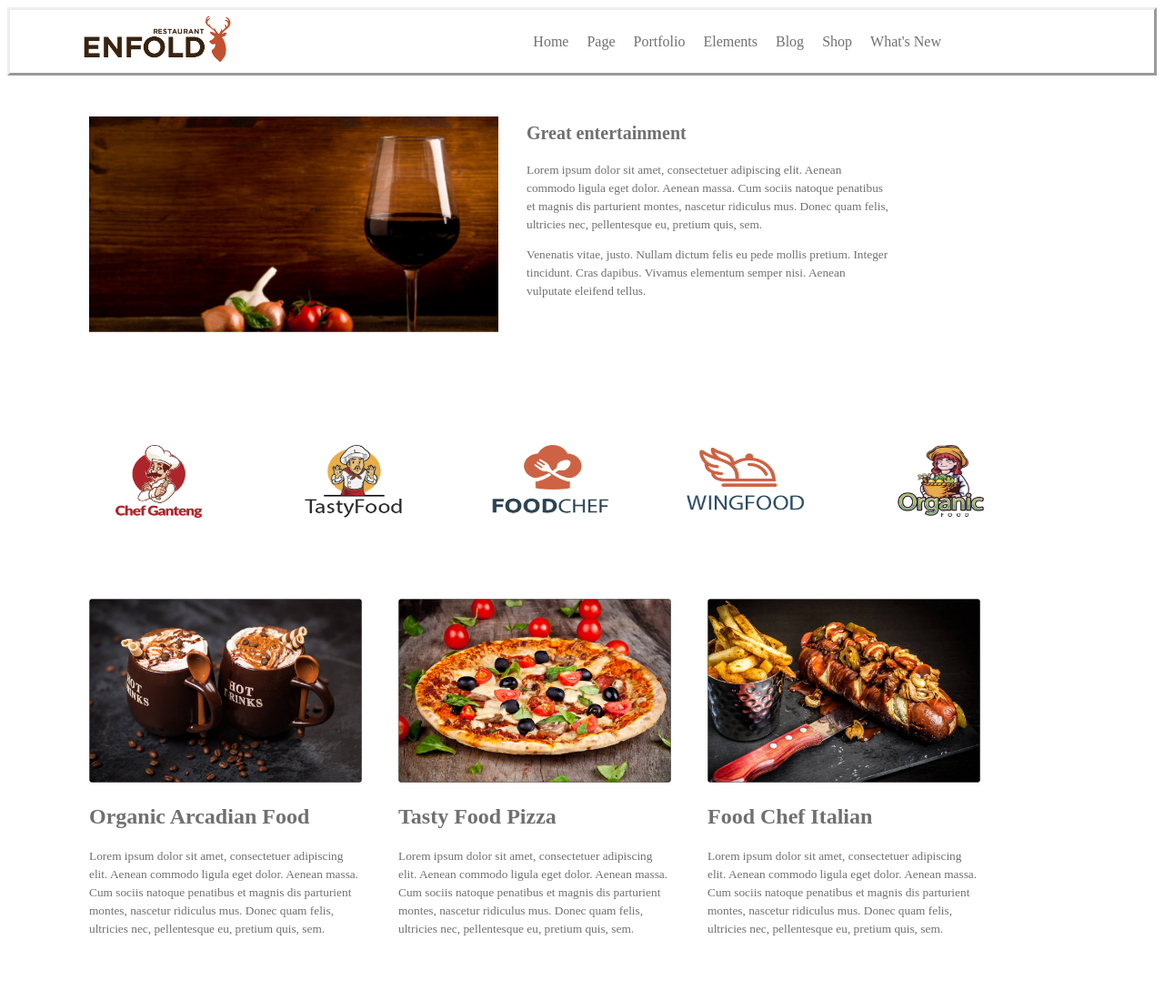
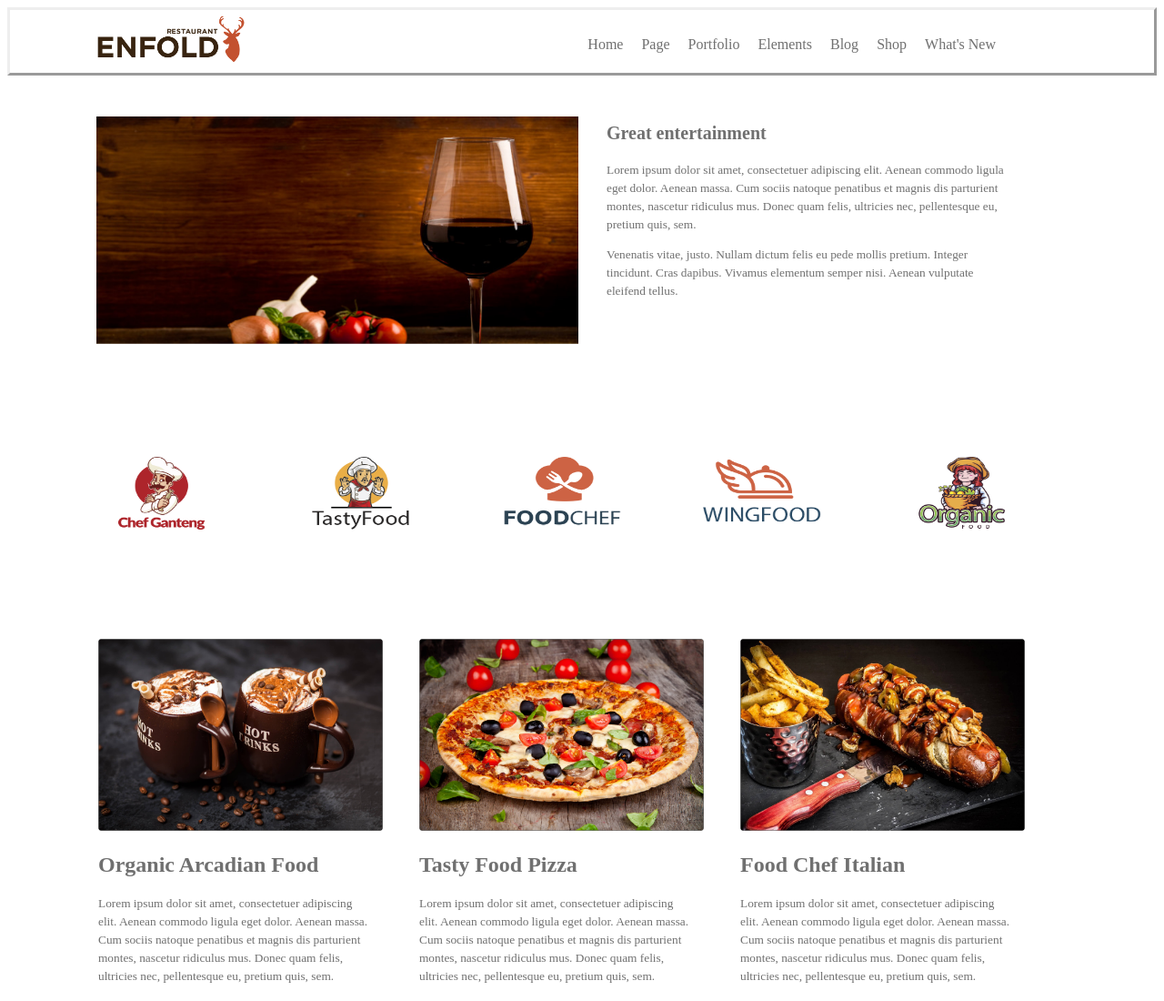
Before and after one commit to Gnanamoorth/gnanamoorthy, a plain HTML site: page Scss -main/assignment.html in a window 1280 px wide. Shown: the whole page at 91% size. Before the commit the page ends 1052 px from the top, so only its background shows below. Drawn offline with Linux system fonts and the light colour scheme.

Commit message:
Update card.css

```diff
--- a/Scss -main/card.css
+++ b/Scss -main/card.css
@@ -5,18 +5,18 @@ header {
   height: 69px;
 }
 header .logo {
-  padding-left: 60px;
-  margin-left: 21px;
+  padding-left: 42px;
+  margin-left: 54px;
 }
 header .nav_link_main {
   float: right;
-  background: #FFFFFF 0% 0% no-repeat padding-box;
   opacity: 1;
   text-decoration: none;
   padding: 21px;
   list-style: none;
   margin-top: 5px;
-  margin-right: 200px;
+  margin-right: 140px;
+  font: normal normal normal 16px/24px Montserrat;
 }
 header .nav_link_main a {
   padding: 3px;
@@ -26,13 +26,12 @@ header .nav_link_main a:link {
   text-decoration: none;
   margin-right: 10px;
 }
-
 .great_section {
   display: flex;
   margin-left: 21px;
 }
 .great_section .wine {
-  width: 400px;
+  width: 440px;
   padding: 10px;
   margin-left: 21px;
   margin-top: 21px;
@@ -41,31 +40,30 @@ header .nav_link_main a:link {
   color: #707070;
 }
 .great_section img {
-  width: 450px;
-  height: 237px;
+  width: 530px;
+  height: 250px;
   margin-top: 45px;
-  margin-left: 69px;
+  margin-left: 77px;
 }
-
 .horizantalimage {
   display: inline-flex;
   list-style-type: none;
   margin-top: 124px;
-  margin-left: -23px;
+  margin-left: -35px;
+  padding-left: 50px;
 }
 .horizantalimage li img {
-  padding-left: 85px;
+  padding-left: 90px;
   width: 130px;
   height: 80px;
 }
-
 .last {
   display: flex;
-  margin-top: 69px;
-  margin-left: 50px;
+  margin-top: 100px;
+  margin-left: 60px;
 }
 .last img {
-  width: 300px;
+  width: 313px;
 }
 .last .coffe, .last .burger, .last .pizza {
   color: #707070;
```
